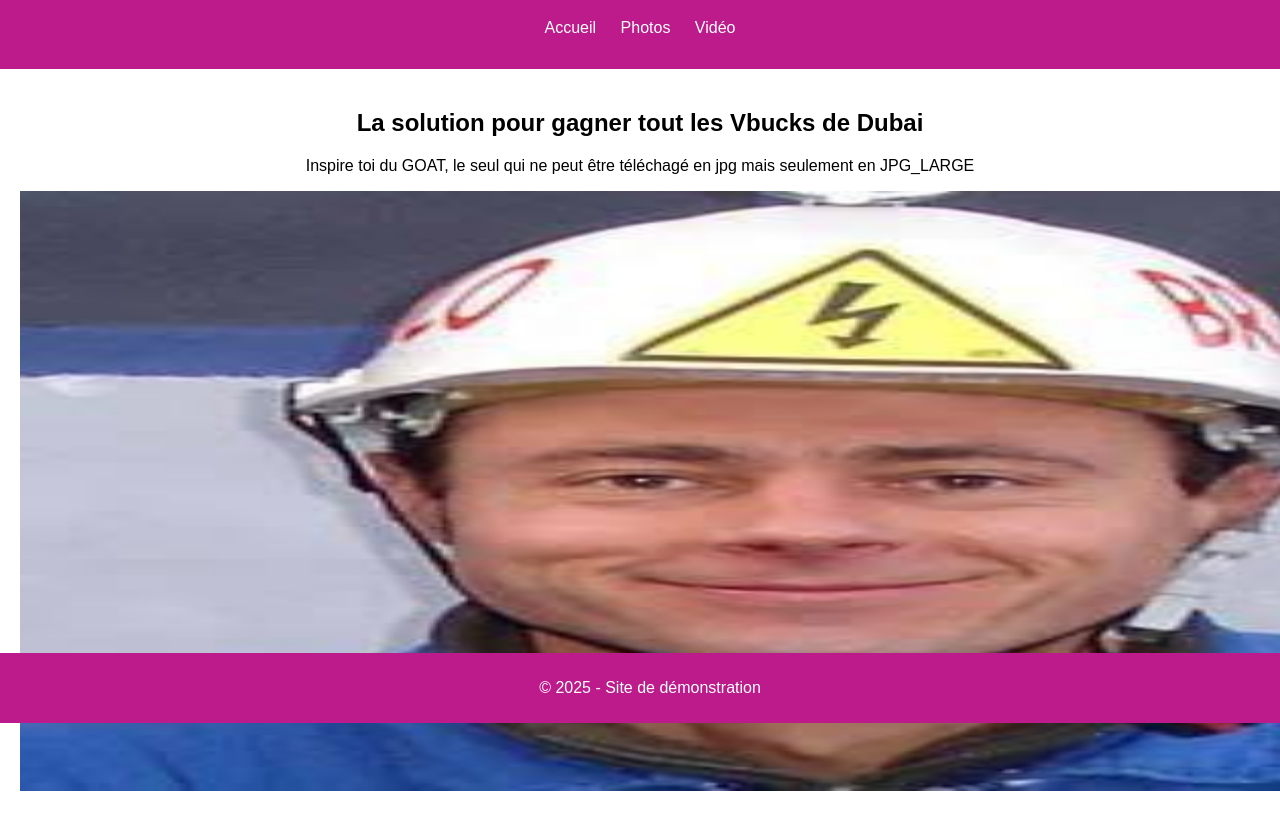
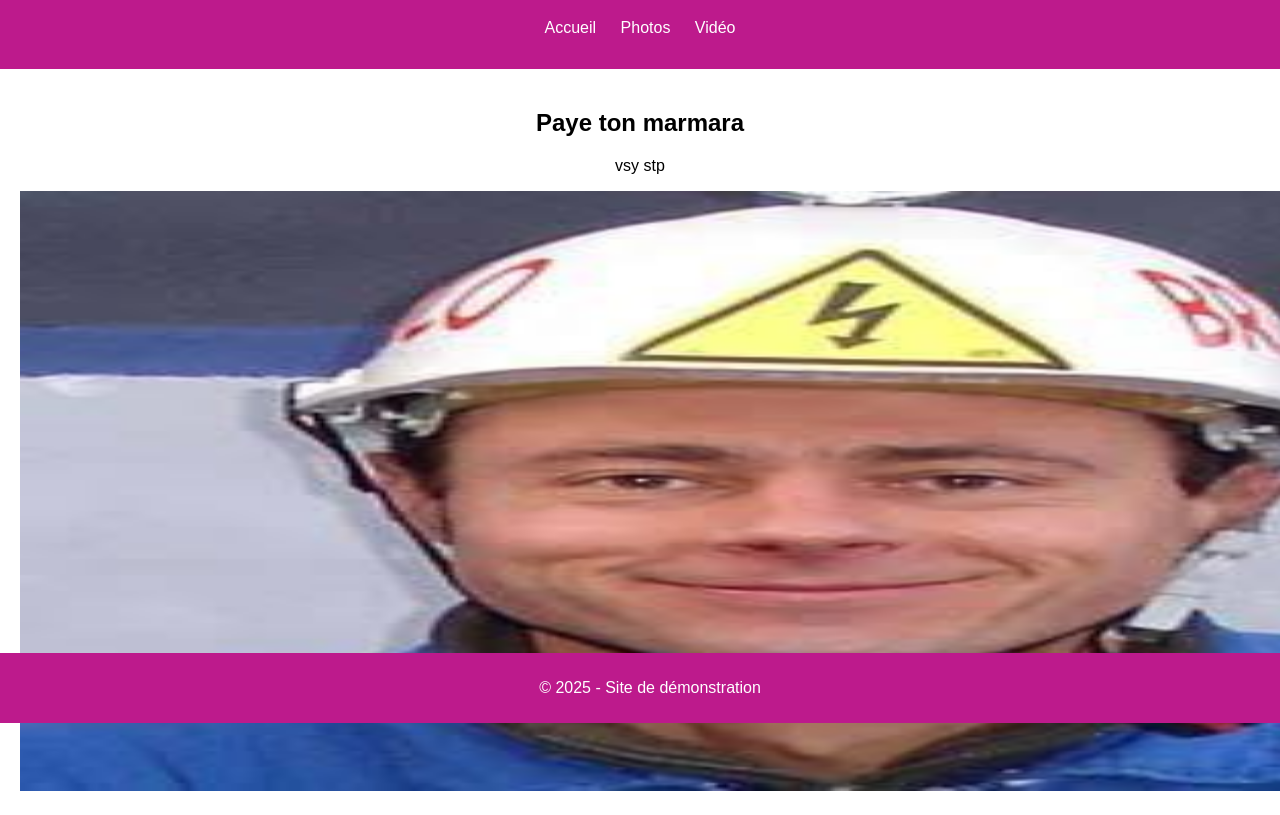
Before and after one commit to Falex6938/Sitepourlezgueg, a plain HTML site: page index.html in a window 1280 px wide. Shown: the part 77-892 px from the top of the page. Drawn offline with Linux system fonts and the light colour scheme.

Commit message:
Update index.html

```diff
--- a/index.html
+++ b/index.html
@@ -20,8 +20,8 @@
 
     <main>
         <section class="content">
-            <h2>La solution pour gagner tout les Vbucks de Dubai</h2>
-            <p>Inspire toi du GOAT, le seul qui ne peut être téléchagé en jpg mais seulement en JPG_LARGE</p>
+            <h2>Paye ton marmara</h2>
+            <p>vsy stp</p>
             <img src="images/image1.jpg" alt="Image d'accueil"/>
         </section>
     </main>
```
